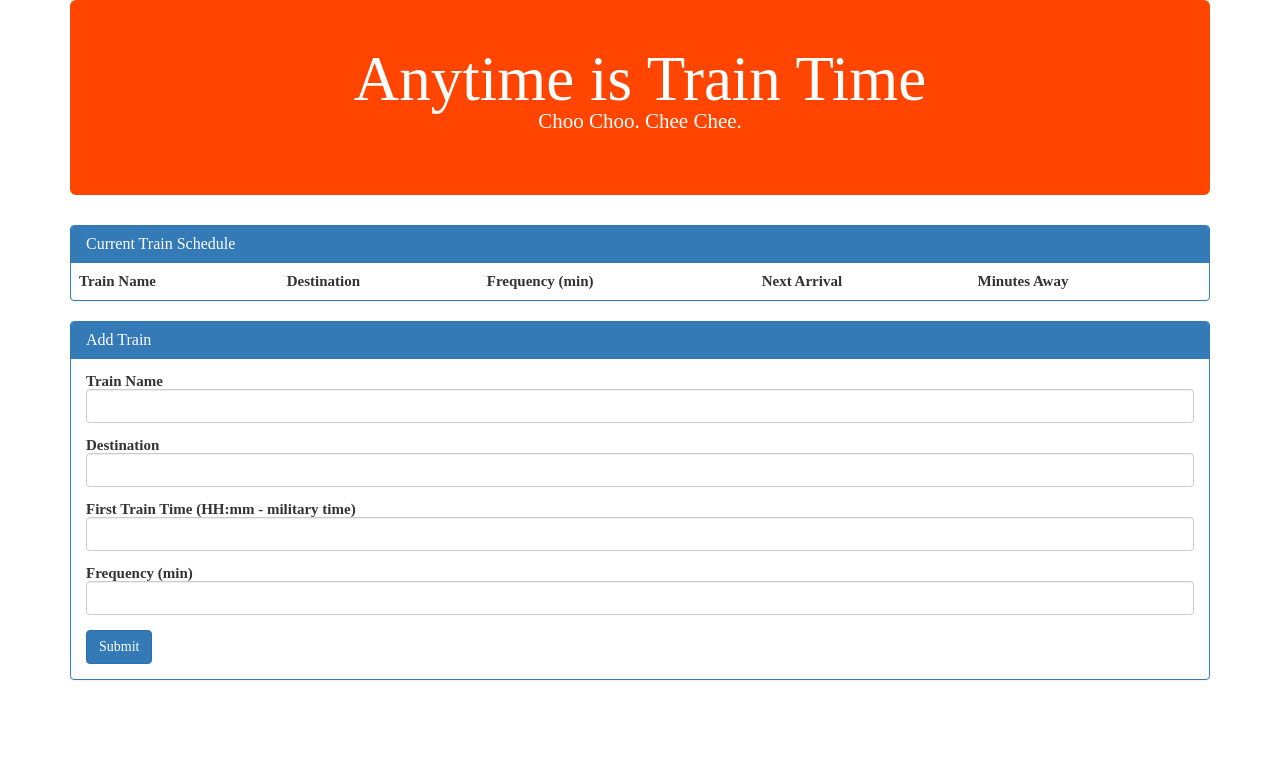
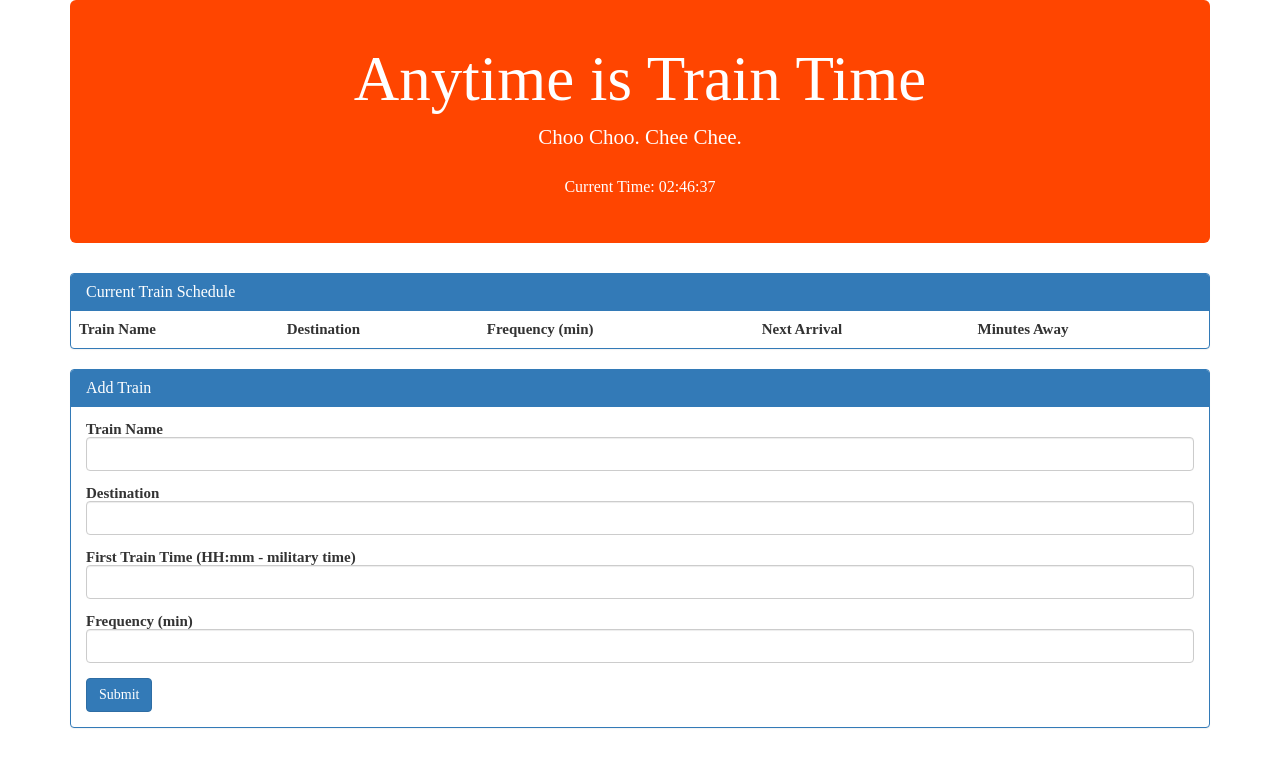
Before and after one commit to jjoseph101/trainscheduler, a PHP site: page / in a window 1280 px wide. Shown: the top 767 px of the page. Run offline with PHP 8.4, Linux system fonts and the light colour scheme; lists and menus that the app fills with data are empty; some libraries are stand-ins or nearby versions.

Commit message:
complete

```diff
--- a/assets/css/style.css
+++ b/assets/css/style.css
@@ -1,3 +1,7 @@
+h1 {
+	font-size: 45px;
+}
+
 .boldy {
 	font-weight: bold;
 	font-size: 15px;
--- a/assets/javascripts/app.js
+++ b/assets/javascripts/app.js
@@ -1,6 +1,16 @@
 $(document).ready(function(){
 
-	// Initialize Firebase
+	// function to show current time
+	function clocker () {
+		var currentTime1 = moment ();
+		var currentTimeHuman1 = moment(currentTime1).format("HH:mm:ss")
+		$("#realTime").html("Current Time: " + currentTimeHuman1)
+	};
+
+	// set interval to run current time function every second
+	setInterval(clocker, 1000);
+
+	// initialize firebase
 	var config = {
 		apiKey: "AIzaSyB_UPDleW07qIv4PdOlrnSuBu9N3wsPPrU",
 		authDomain: "bootcampers-ea686.firebaseapp.com",
@@ -8,9 +18,10 @@ $(document).ready(function(){
 		storageBucket: "bootcampers-ea686.appspot.com",
 		messagingSenderId: "200023959021"
 	};
+
 	firebase.initializeApp(config);
 
-	// Set global variables
+	// set global variables
 	var database = firebase.database();
 	var trainName = "";
 	var destination = "";
@@ -18,21 +29,20 @@ $(document).ready(function(){
 	var frequency = 0;
 	var minutesAway = 0;
 
-	//submit button event listener
+	// submit button event listener
 	$("#submit").on("click", function(){
 
-		//grab data
+		// grab data
 		trainName = $("#tName").val().trim();
 		destination = $("#destin").val().trim();
 		trainTime = $("#trainTime").val().trim();
 		frequency = parseInt($("#freq").val().trim());
 
-		//test data grab
+		// test data grab
 		console.log("trainName: " + trainName);
 		console.log("destination: " + destination);
 		console.log("trainTime: " + trainTime);
 		console.log("frequency: " + frequency);
-
 
 		// add entry to firebase DB
 		database.ref().push({
@@ -43,41 +53,69 @@ $(document).ready(function(){
 			dateAdded: firebase.database.ServerValue.TIMESTAMP
 		});
 
-		//clear form
+		// clear form
 		$("#tName")[0].reset ();
 
-		//no next page
+		// no next page
 		return false;
-
 	});
 
-	//event listener for when entry added to firebase DB
+	// event listener for when entry added to firebase DB to populate schedule page
 	database.ref().on("child_added", function(snapshot){
 
-		//var convertedDate = moment(new Date(snapshot.val().start));
-		//monthsWorked = moment().diff(moment(convertedDate), "months");
-		//minutesAway = monthsWorked * snapshot.val().rate;
-
+		// confirmations
+		console.log("SNAPSHOT.VAL RETURNS");
+		console.log("--------------------");
 		console.log(snapshot.val());
 		console.log(snapshot.val().name);
 		console.log(snapshot.val().destin);
 		console.log(snapshot.val().start);
 		console.log(snapshot.val().rate);
-		console.log(trainName);
-		console.log(destination);
-		console.log(trainTime);
-		console.log(frequency);
-		console.log(minutesAway);
+		console.log("-------------------");
 
-		//change HTML
+		// calculate time telling
+			// set up initial variables
+			freqCalc = snapshot.val().rate;
+			timeStartCalc = snapshot.val().start;
+			console.log(freqCalc);
+			console.log("timeStartCalc: " + timeStartCalc);
+
+			// push back to put before current time
+			timeStartCalcConverted = moment(timeStartCalc, "HH:mm").subtract(1,"years");
+			console.log ("timeStartCalcConverted: " + timeStartCalcConverted);
+
+			// compute and display current time
+			var currentTime = moment ();
+			var currentTimeHuman = moment(currentTime).format("HH:mm:ss")
+			console.log("CURRENT TIME: " + moment(currentTime).format("HH:mm:ss"));
+			$("#realTime").html("Current Time: " + currentTimeHuman)
+
+			// computer difference between times
+			var diffTime = moment().diff(moment(timeStartCalcConverted), "minutes");
+			console.log("DIFFERENCE IN TIME: " + diffTime);
+
+			// figure out time remainder
+			var tRemainder = diffTime %  freqCalc;
+			console.log("tRemainder: " + tRemainder);
+
+			// compute minutes before train
+			var tMinutesTillTrain = freqCalc - tRemainder;
+			console.log("MINUTES TILL TRAIN: " + tMinutesTillTrain);
+
+			// compute next train
+			var nextTrain = moment().add(tMinutesTillTrain, "minutes");
+			var nextTrainHuman = moment(nextTrain).format("HH:mm");
+			console.log("ARRIVAL TIME: " + nextTrainHuman);
+
+		// change HTML
 		$("#display").append("<tr class = 'trainDisplay'>"+
 			"<td id='displayName' class='unboldy'>"+ snapshot.val().name +
 			"</td><td id='displayDestination' class='unboldy'>" + snapshot.val().destin +
 			"</td><td id='displayFrequency' class='unboldy'>" + snapshot.val().rate +
-			"</td><td id='displayMonths' class='unboldy'>" + "next arrival" +
-			"</td><td id='displayFrequency' class='unboldy'>" + "minutes away" + "</td></tr>");
+			"</td><td id='displayNextTrain' class='unboldy'>" + nextTrainHuman +
+			"</td><td id='displayMinutesAway' class='unboldy'>" + tMinutesTillTrain + "</td></tr>");
 
+		// error handling
 		}, function(errorObject) {
-		      console.log("Errors handled: " + errorObject.code);
+		      console.log("Errors handled: " + errorObject.code)});
 });
-})
--- a/index.html
+++ b/index.html
@@ -37,7 +37,10 @@
 			<div class="col-lg-12">
 				<div class="jumbotron">
 					<h1>Anytime is Train Time</h1>
+					<BR>
 					<p>Choo Choo. Chee Chee.</p>
+					<BR>
+					<span id="realTime"></span>
 				</div>
 			</div>
 		</div>
```
Lines whose indentation alone changed are shown as unchanged.
